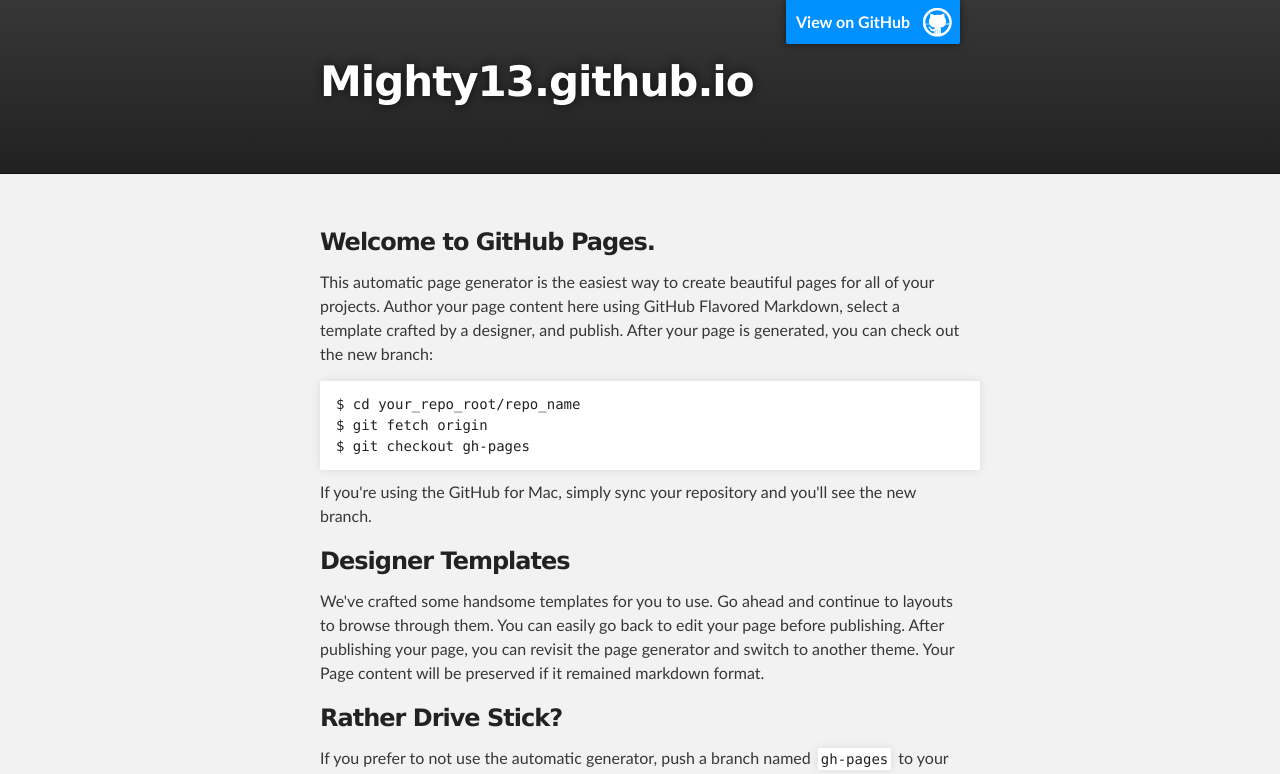
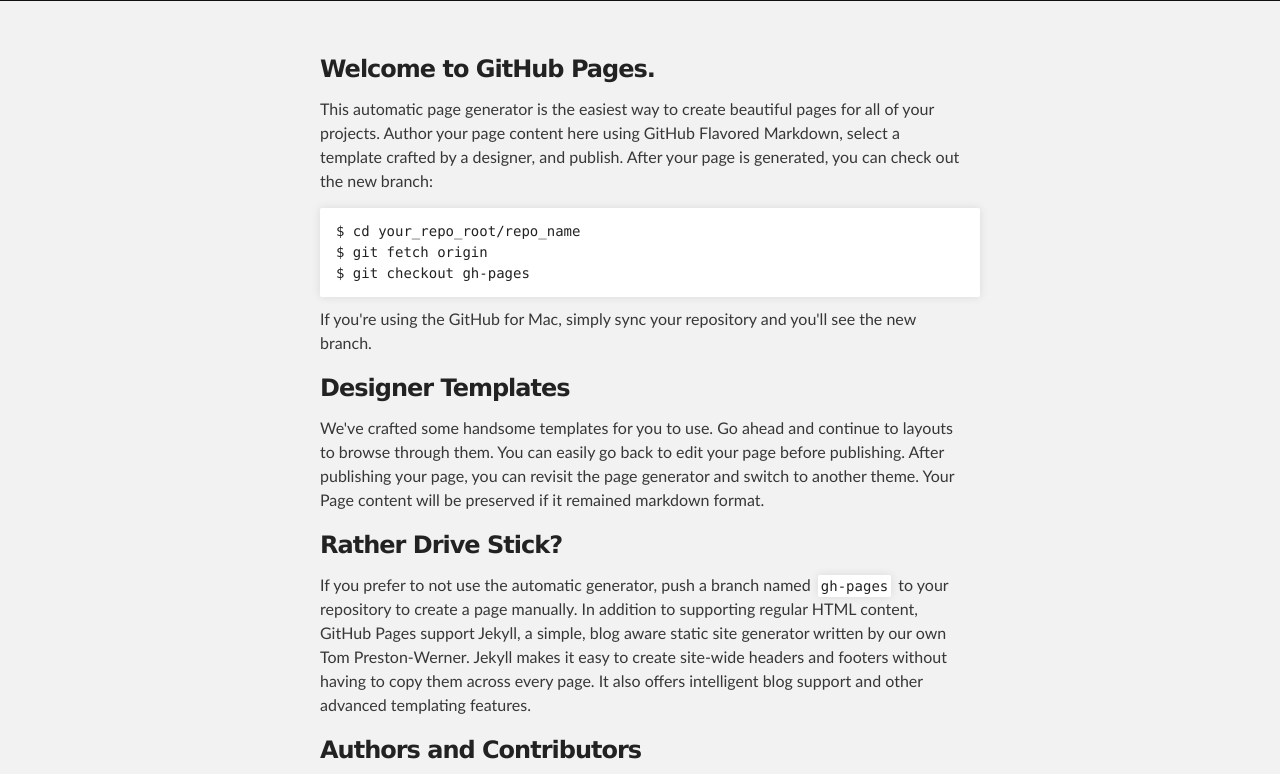
Before and after one commit to mighty13/mighty13.github.io, a plain HTML site: page index.html in a window 1280 px wide. Shown: the top 774 px of the page. Drawn offline with Linux system fonts and the light colour scheme.

Commit message:
Update index.html

```diff
--- a/index.html
+++ b/index.html
@@ -13,16 +13,7 @@
 
   <body>
 
-    <!-- HEADER -->
-    <div id="header_wrap" class="outer">
-        <header class="inner">
-          <a id="forkme_banner" href="https://github.com/mighty13">View on GitHub</a>
 
-          <h1 id="project_title">Mighty13.github.io</h1>
-          <h2 id="project_tagline"></h2>
-
-        </header>
-    </div>
 
     <!-- MAIN CONTENT -->
     <div id="main_content_wrap" class="outer">
```
